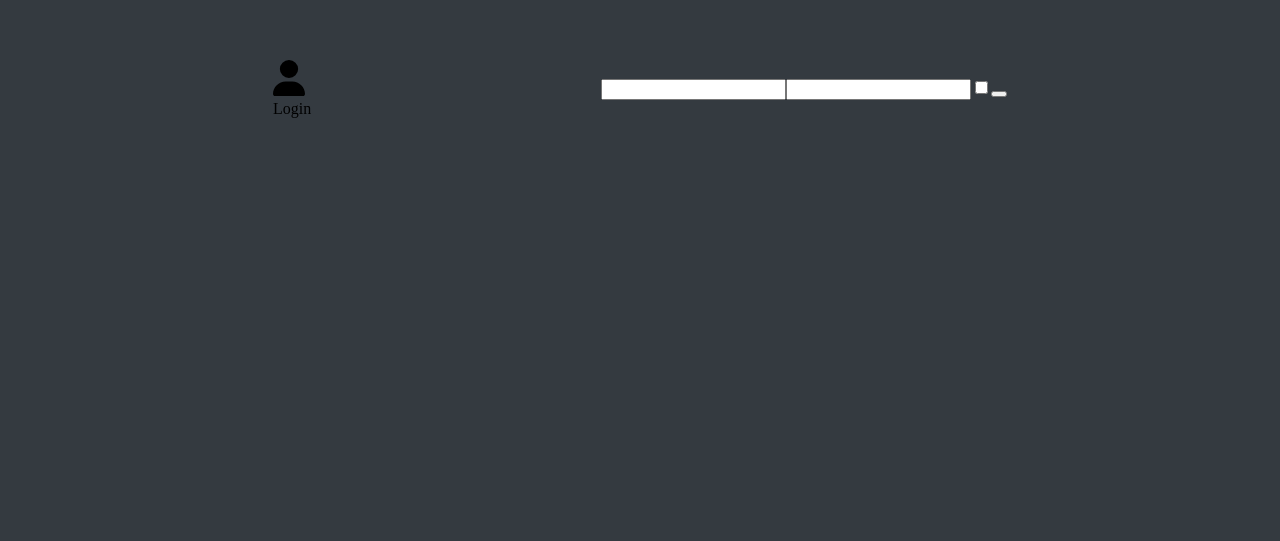
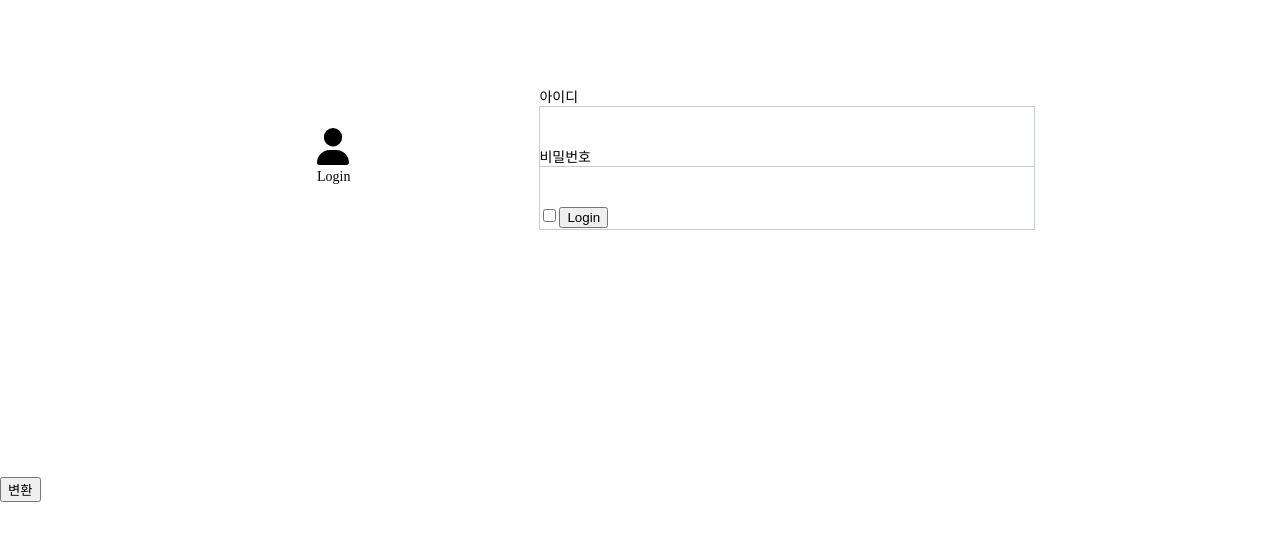
Before and after one commit to EnterRyan/jwt-frontend, a React (Vite) app: page /login in a window 1280 px wide. Shown: the part 231-772 px from the top of the page. Built offline with nearby package versions, Linux system fonts and the light colour scheme.

Commit message:
로그인 페이지 디자인

```diff
--- a/src/app/styles/base.css
+++ b/src/app/styles/base.css
@@ -86,3 +86,9 @@ video {
   font: inherit;
   vertical-align: baseline;
 }
+
+input {
+  box-shadow: none;
+  outline: none;
+  /* all: unset; */
+}
--- a/src/app/styles/theme-color.css
+++ b/src/app/styles/theme-color.css
@@ -1,4 +1,20 @@
-:root{
-  --base-dark : #343a40;
-  --base-light : #f8f9fa;
+:root {
+  font-size: 14px;
+
+  /* 라이트모드 설정 */
+  --background-base :  #fff;
+  --tittle-color : #1f1f1f;
+  --font-color : #3c4043;
+  --input-background-color : #fff;
+  --border-color :  1px solid #c5ccd2;
+  --box-background :#f8f9fa;
 }
+
+[data-theme="dark"]{
+  --background-base :  #272829;
+  --tittle-color : #e8e8e8;
+  --font-color : #e8eaed;
+  --input-background-color : #4d5156;
+  --border-color :  1px solid transparent;
+  --box-background : #272829;
+}
--- a/src/pages/loginPage/index.tsx
+++ b/src/pages/loginPage/index.tsx
@@ -2,7 +2,13 @@ import AppWrapper from "@shared/components/Layout/AppWrapper";
 import  UserIcon from 'assets/user-solid.svg';
 
 import './styles/layout.css'
+import NormalInput from "@shared/components/items/NormalInput";
+
 export default function LoginPage(){
+  const switchTheme = () =>{
+    const nextTheme = document.documentElement.getAttribute('data-theme')==="dark"?"light":"dark";
+    document.documentElement.setAttribute('data-theme', nextTheme);
+  }
   return (
     <AppWrapper>
       <div className="login-wrap">
@@ -12,14 +18,17 @@ export default function LoginPage(){
             <h3>Login</h3>
           </div>
         </div>
-        <div className="login-input">
-          <form>
-            <input></input>
-            <input></input>
+        <div className="login-panel">
+          <form className="login-form">
+            <NormalInput type="text" labelText="아이디"/>
+            <NormalInput type="password" labelText="비밀번호"/>
             <input type="checkbox"></input>
-            <button></button>
+            <button>Login</button>
           </form>
         </div>
+      </div>
+      <div>
+        <button type="button" onClick={switchTheme}>변환</button>
       </div>
     </AppWrapper>
   )
--- a/src/pages/loginPage/styles/layout.css
+++ b/src/pages/loginPage/styles/layout.css
@@ -2,17 +2,30 @@
   width: 80%;
   height: 80%;
   margin: auto;
-  align-content: center;
   display: grid;
   grid-template-areas: "item1 item2";
   justify-items: center;
   align-items: center;
 }
 
-.thumbnail{
+.thumbnail {
   grid-area: item1;
+  display: flex;
+  justify-content: center;
+  align-items: center;
+  width: 100%;
+  height: 100%;
 }
 
-.login-input{
+.login-panel {
   grid-area: item2;
+  display: flex;
+  justify-content: center;
+  align-items: center;
+  width: 100%;
+  height: 100%;
 }
+
+.login-form{
+  width: 100%;
+}
--- /dev/null
+++ b/src/shared/components/items/NormalInput.tsx
@@ -0,0 +1,18 @@
+import '@shared/styles/normal-input.css';
+type NormalInputType = {
+  type : string;
+  labelText : string;
+}
+
+export default function NormalInput({type,labelText}:NormalInputType){
+  return (
+    <div className='input-box'>
+      <label htmlFor='normal-text-input'>{labelText}</label>
+        <input
+          className='normal-text-input'
+          name='normal-text-input'
+          type={type}
+        />
+    </div>
+  )
+}
--- a/src/shared/styles/common-layout.css
+++ b/src/shared/styles/common-layout.css
@@ -1,12 +1,14 @@
 .app-wrapper{
   width: 100vw;
   height: 100vh;
+  align-content: center;
+  background-color: var(--background-base);
 }
 
-.app-wrapper-light{
+/* .app-wrapper-light{
   background-color: var(--base-light);
 }
 
 .app-wrapper-dark{
   background-color: var(--base-dark);
-}
+} */
--- /dev/null
+++ b/src/shared/styles/normal-input.css
@@ -0,0 +1,14 @@
+.input-box{
+  width : 80%;
+
+  height: 60px;
+  min-height: 44px;
+}
+
+.normal-text-input{
+  background-color: var( --input-background-color);
+  color: var(--font-color);
+  border: var(--border-color);
+  width: 100%;
+  height: 100%;
+}
```
